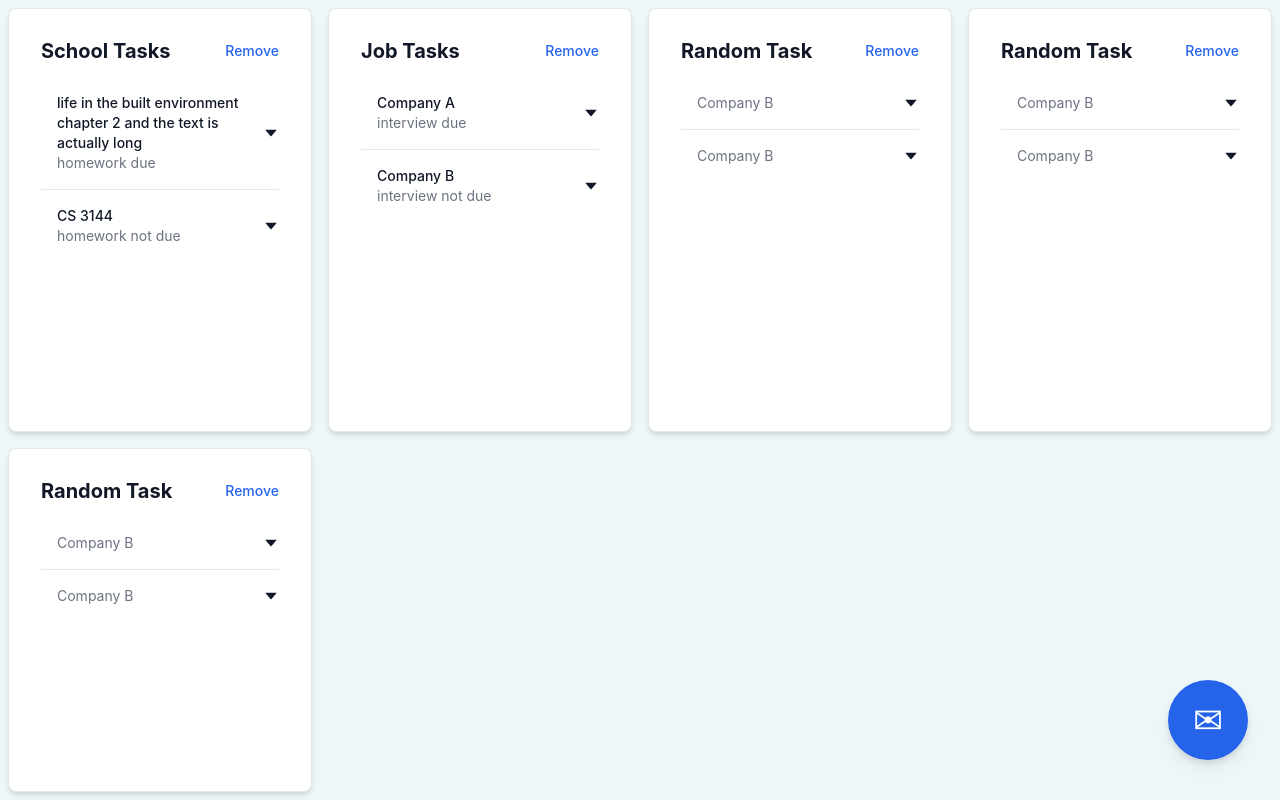
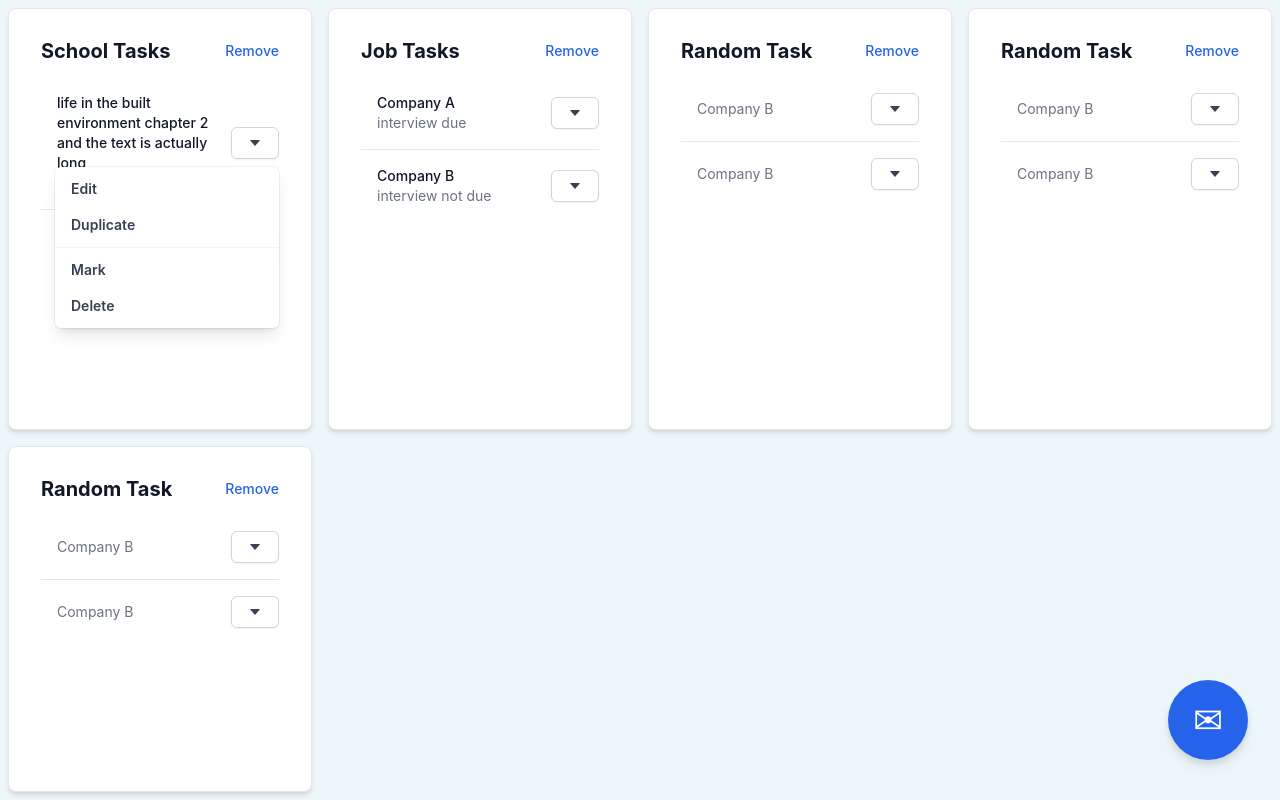
Before and after one commit to giangvubinhng/stickies, a Next.js app: page /stickies in a window 1280 px wide. Both pictures are taken after a click on the button 271 px from the left and 133 px from the top of the page. Built offline with nearby package versions, Linux system fonts and the light colour scheme.

Commit message:
done with dropdown

```diff
--- /dev/null
+++ b/components/DropDown.tsx
@@ -0,0 +1,100 @@
+import type { NextPage } from 'next';
+import { Fragment } from 'react';
+import { AiFillCaretDown } from 'react-icons/ai';
+import { Menu, Transition } from '@headlessui/react';
+import { forwardRef } from 'react'
+import {IDropDownSection as section} from '../interfaces/IDropDownMenu'
+import Link from 'next/link'
+
+interface props {
+  sections: section[];
+}
+
+
+const MenuLink = forwardRef((props: any, ref: any) => {
+  let { href, children, ...rest } = props
+  return (
+    <Link href={href}>
+      <a ref={ref} {...rest}>
+        {children}
+      </a>
+    </Link>
+  )
+})
+
+MenuLink.displayName = "MenuLink";
+
+function classNames(...classes: any) {
+  return classes.filter(Boolean).join(' ')
+}
+
+const DropDown: NextPage<props> = ({ sections }) => {
+  return (
+    <Menu as="div" className="relative inline-block text-left">
+      <div>
+        <Menu.Button className="inline-flex w-full justify-center rounded-md border border-gray-300 bg-white px-4 py-2 text-sm font-medium text-gray-700 shadow-sm hover:bg-gray-50 focus:outline-none focus:ring-2 focus:ring-indigo-500 focus:ring-offset-2 focus:ring-offset-gray-100">
+          <AiFillCaretDown />
+        </Menu.Button>
+      </div>
+
+      <Transition
+        as={Fragment}
+        enter="transition ease-out duration-100"
+        enterFrom="transform opacity-0 scale-95"
+        enterTo="transform opacity-100 scale-100"
+        leave="transition ease-in duration-75"
+        leaveFrom="transform opacity-100 scale-100"
+        leaveTo="transform opacity-0 scale-95"
+      >
+        <Menu.Items className="absolute right-0 z-10 mt-2 w-56 origin-top-right divide-y divide-gray-100 rounded-md bg-white shadow-lg ring-1 ring-black ring-opacity-5 focus:outline-none">
+          {sections ? sections.map((section, key) => {
+            return (
+              <div className="py-1" key={key}>
+                {
+                  section.menuItems.map((item, key) => {
+                    if (item.type === "button") {
+                      return (
+                        <Menu.Item key={key}>
+                          {({ active }) => (
+                            <button
+                              onClick={item.action}
+                              className={classNames(
+                                active ? 'bg-gray-100 text-gray-900' : 'text-gray-700',
+                                'block px-4 py-2 text-sm text-start w-full'
+                              )}
+                            >
+                              {item.value}
+                            </button>
+                          )}
+                        </Menu.Item>
+                      )
+                    }
+                    if (item.type === "link") {
+                      return (
+                        <Menu.Item key={key}>
+                          {({ active }) => (
+                            <MenuLink
+                              href={item.action}
+                              className={classNames(
+                                active ? 'bg-gray-100 text-gray-900' : 'text-gray-700',
+                                'block px-4 py-2 text-sm text-start w-full'
+                              )}
+                            >
+                              {item.value}
+                            </MenuLink>
+                          )}
+                        </Menu.Item>
+                      )
+                    }
+                  })
+                }
+
+              </div>
+            )
+          }) : null}
+        </Menu.Items>
+      </Transition>
+    </Menu>
+  )
+}
+export default DropDown;
--- a/components/SingleList.tsx
+++ b/components/SingleList.tsx
@@ -1,12 +1,14 @@
 import type { NextPage } from 'next';
-import {ISingleList} from '../interfaces/ICard'
-import { AiFillCaretDown } from "react-icons/ai";
+import SingleListDropDownMenu from './SingleListDropDownMenu';
+import { ISingleList } from '../interfaces/ICard'
 
 interface props {
   task: ISingleList;
+}
 
-}
+
 const SingleList: NextPage<props> = ({ task }) => {
+
   return (<>
     <li className="py-3 sm:py-4">
       <div className="flex items-center space-x-4">
@@ -21,10 +23,11 @@ const SingleList: NextPage<props> = ({ task }) => {
           </p>
         </div>
         <div className="inline-flex items-center text-base font-semibold text-gray-900 dark:text-white">
-          <button><AiFillCaretDown/></button>
+          <SingleListDropDownMenu />
         </div>
       </div>
     </li>
   </>)
+
 }
 export default SingleList;
--- /dev/null
+++ b/components/SingleListDropDownMenu.tsx
@@ -0,0 +1,51 @@
+import type { NextPage } from 'next'
+import { useMemo } from 'react'
+import { IDropDownSection, IDropDownMenuItem } from '../interfaces/IDropDownMenu'
+import DropDown from './DropDown';
+
+function generateOptionsMenu() {
+  const edit: IDropDownMenuItem =
+  {
+    type: 'button',
+    action: () => console.log("Edit function"),
+    value: "Edit"
+  }
+  const duplicate: IDropDownMenuItem =
+  {
+    type: 'button',
+    action: () => console.log("Duplicate function"),
+    value: "Duplicate"
+  }
+  const mark: IDropDownMenuItem =
+  {
+    type: 'button',
+    action: () => console.log("Mark function"),
+    value: "Mark"
+  };
+  const deleteFunc: IDropDownMenuItem =
+  {
+    type: 'button',
+    action: () => console.log("Delete function"),
+    value: "Delete"
+  };
+
+  const list1: IDropDownMenuItem[] = [
+    edit, duplicate
+  ]
+  const list2: IDropDownMenuItem[] = [
+    mark, deleteFunc
+  ]
+
+  const section1: IDropDownSection = { menuItems: list1 };
+  const section2: IDropDownSection = { menuItems: list2 };
+  return [section1, section2]
+}
+const SingleListDropDownMenu: NextPage = () => {
+  const optionsMenu = useMemo(() => {
+    return generateOptionsMenu()
+  }, [])
+  return (<>
+    <DropDown sections={optionsMenu} />
+  </>)
+}
+export default SingleListDropDownMenu;
--- /dev/null
+++ b/interfaces/IDropDownMenu.ts
@@ -0,0 +1,16 @@
+export interface IDropDownSection {
+  menuItems: IDropDownMenuItem[];
+}
+
+// interface link {
+//   href: string;
+// }
+// interface button {
+//   function: (params: any) => any;
+// }
+
+export interface IDropDownMenuItem {
+  type: string;
+  action: any;
+  value: string;
+}
--- a/package.json
+++ b/package.json
@@ -9,6 +9,7 @@
     "lint": "next lint"
   },
   "dependencies": {
+    "@headlessui/react": "^1.7.0",
     "next": "12.2.5",
     "react": "18.2.0",
     "react-dom": "18.2.0",
```
Also changed, not shown: pages/scratch.tsx (added), 1 other file (tests, documents, lock files or other folders).
